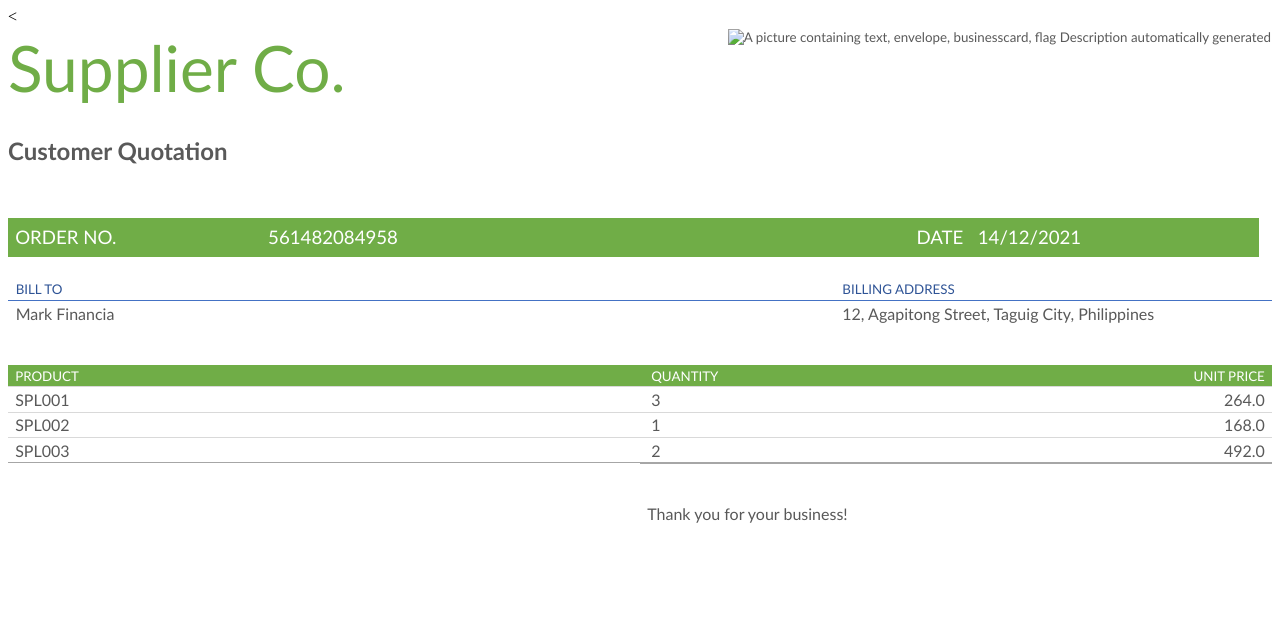
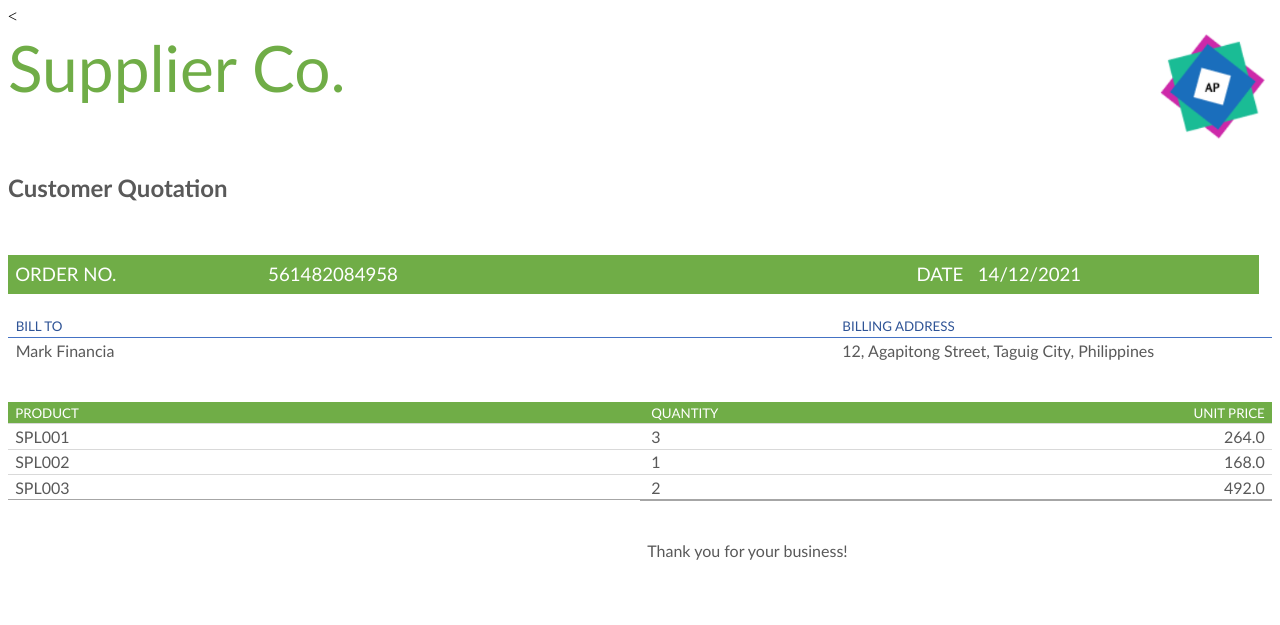
Before and after one commit to zell12/Demo-Srape-Form, a plain HTML site: page index.html in a window 1280 px wide. Drawn offline with Linux system fonts and the light colour scheme.

Commit message:
Update index.html

```diff
--- a/index.html
+++ b/index.html
@@ -1629,10 +1629,10 @@
                              style='width:86.4pt;height:83.4pt;visibility:visible;mso-wrap-style:square'>
                              <v:imagedata src="Input_Order_Form-WebTemplate_files/image001.png" o:title="A picture containing text, envelope, businesscard, flag&#10;&#10;Description automatically generated"/>
                             </v:shape><![endif]-->
-                            <![if !vml]><img width=115 height=111
-                                             src="/Content/put-custom-page-here/resources/image002.png"
+                           <img width=115 height=111
+                                             src="/resources/image002.png"
                                              alt="A picture containing text, envelope, businesscard, flag&#10;&#10;Description automatically generated"
-                                             v:shapes="Picture_x0020_2"><![endif]>
+                                             v:shapes="Picture_x0020_2">
                         </span>
                     </p>
                 </td>
```
